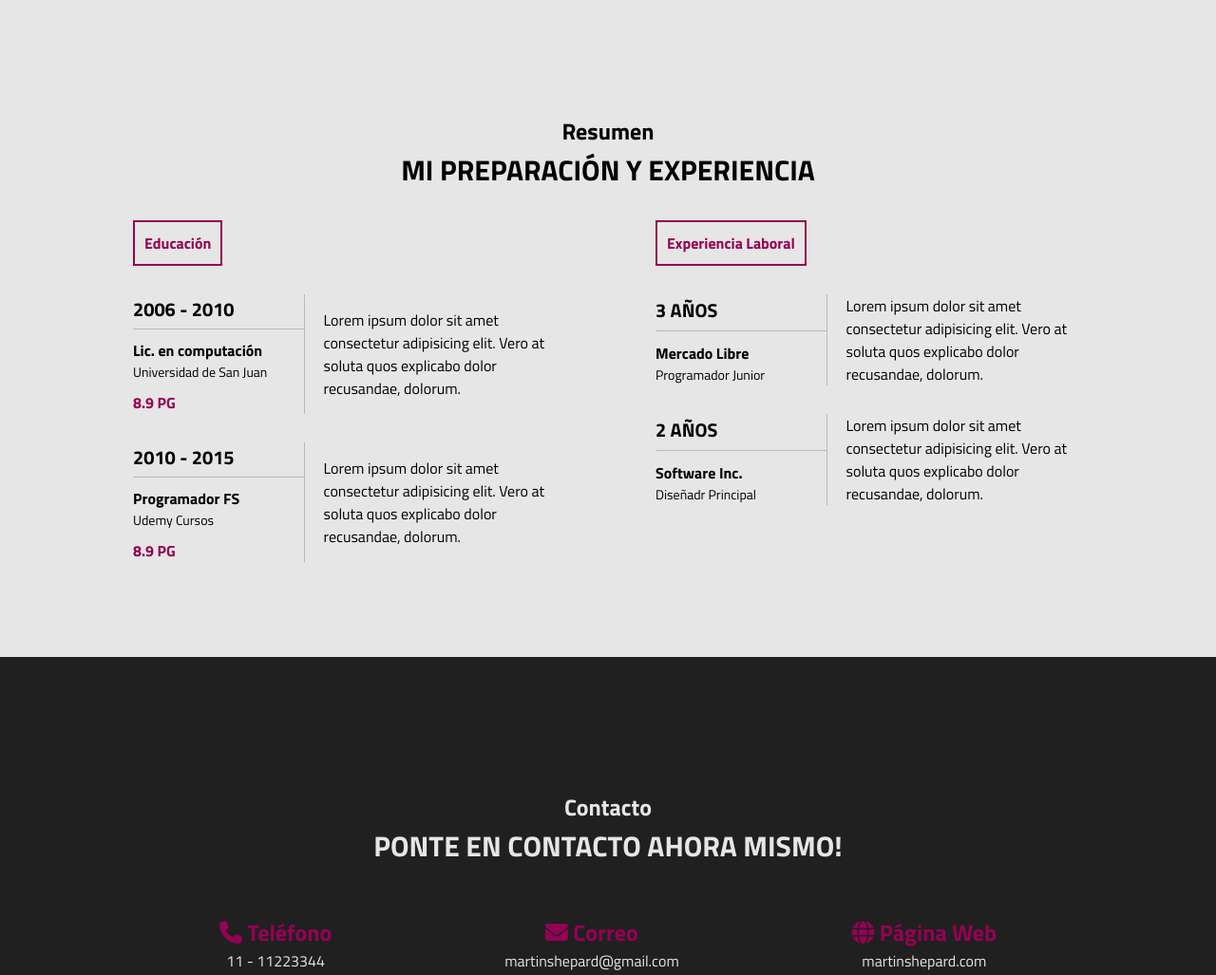
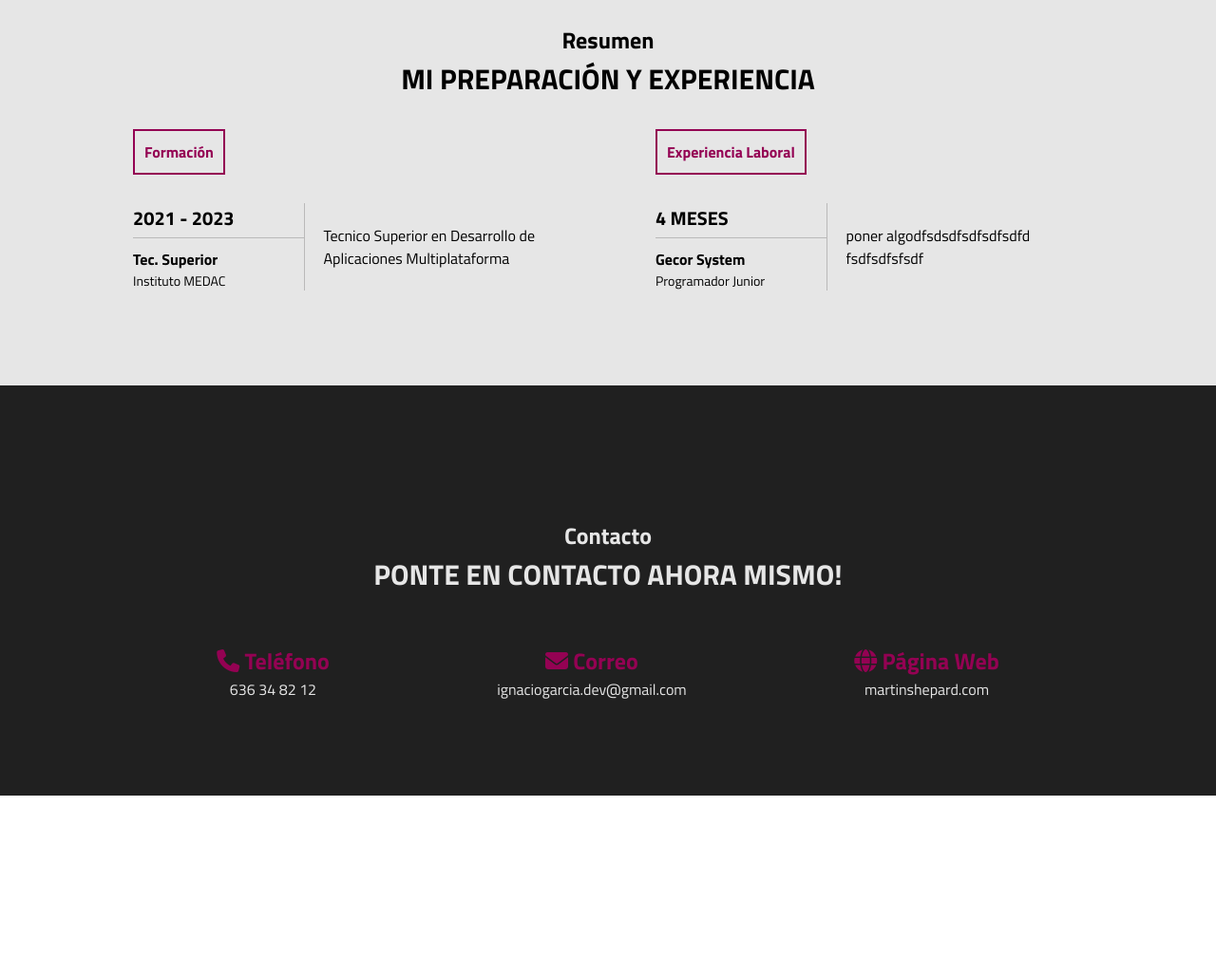
Before and after one commit to NachoGarciap/Curriculum-Vitae-CV, a plain HTML site: page CV/index.html in a window 1280 px wide. Shown: the part 1620-2647 px from the top of the page at 95% size. After the commit the page ends 2458 px from the top, so only its background shows below. Drawn offline with Linux system fonts and the light colour scheme.

Commit message:
arreglos

```diff
--- a/CV/estilo.css
+++ b/CV/estilo.css
@@ -9,7 +9,7 @@ html{
     scroll-behavior: smooth;
 }
 
-/* SECCION INICIO */
+/*----------SECCION INICIO----------*/
 .inicio{
     background: linear-gradient(rgba(0,0,0,.3), rgba(0,0,0,.3)),
     url("img/fondo.jpg");
@@ -22,13 +22,12 @@ html{
     margin: auto;
     text-align: center;
     padding: 0 10px;
-
 }
 .inicio .contenido-seccion header{
     padding: 30px;
-
 }
 
+/*---------------------------------------------------------------------------*/
 /*Menu lateral*/
 .inicio .contenido-seccion header nav{
     position: fixed;
@@ -123,7 +122,8 @@ html{
     top: -100px;
     transform: translateX(-50%);
 }
-/* SECCION SOBRE MI */
+
+/*----------SECCION SOBRE MI----------*/
 .sobremi{
     background-color: #e6e6e6;
     padding: 140px 0 100px 0;
@@ -266,12 +266,7 @@ html{
 .resumen .contenido-seccion .info .col table p{
     font-size: 14px;
 }
-.resumen .contenido-seccion .info .col table .promedio{
-    display: block;
-    color: #940253;
-    margin-top: 10px;
-    font-weight: bold;
-}
+
 .resumen .contenido-seccion .info .col table .descripcion{
     border-left: 1px solid #bab9b9;
     padding-left: 20px;
--- a/CV/index.html
+++ b/CV/index.html
@@ -12,8 +12,7 @@
 </head>
 <body>
 
-    <!-------------------------------------------------------------------->
-    <!-- SECCION INICIO -->
+    <!----------SECCION INICIO---------->
     <section class="inicio" id="inicio">
         <div class="contenido-seccion">
             <header>
@@ -28,19 +27,17 @@
                     <a href="#contacto">Contacto</a>
                 </nav>
                 <div class="logo">
-                    M<span class="color">S</span>
+                    Ignacio<span class="color">García</span>
                 </div>
             </header>
             <div class="info">
-                <h1>MARTIN SHEPARD</h1>
-                <h2>CODIFICADOR, DISEÑADOR, PROFESIONAL</h2>
+                <h1>Ignacio García</h1>
+                <h2>Desarrollador de Aplicaciones Multiplataforma</h2>
                 <div class="redes">
-                    <a href="#"><i class="fa-brands fa-twitter"></i></a>
-                    <a href="#"><i class="fa-brands fa-facebook-f"></i></a>
-                    <a href="#"><i class="fa-brands fa-square-instagram"></i></a>
-                    <a href="#"><i class="fa-brands fa-youtube"></i></a>
-                    <a href="#"><i class="fa-brands fa-linkedin-in"></i></a>
-                    <a href="#"><i class="fa-brands fa-pinterest-p"></i></a>
+                    <a href="#"><i class="fa-brands fa-linkedin"></i></a>
+                    <a href="#"><i class="fa-brands fa-github"></i></a>
+                    <a href="#"><i class="fa-solid fa-envelope"></i></a>
+                    <a href="#"><i class="fa-solid fa-phone"></i></a>
                 </div>
             </div>
             <div class="foto">
@@ -48,44 +45,40 @@
             </div>
         </div>
     </section>
-<!-------------------------------------------------------------------->
-<!-------------------------------------------------------------------->
-    <!-- SECCION SOBRE MI -->
+
+    <!----------SECCION SOBRE MI---------->
     <section class="sobremi" id="sobremi">
         <div class="contenido-seccion">
             <h2 class="titulo-seccion">Sobre Mi</h2>
             <h3>Detalles personales</h3>
 
-            <p class="especial">Me dedico a producir ideas creativas y originales para mis clientes</p>
-            <p>Lorem ipsum dolor sit amet consectetur adipisicing elit. Nemo, nobis! Sit, veniam aut omnis est suscipit itaque tempore fugiat! Repellat, necessitatibus. Neque quis, reprehenderit fugit dolore voluptate nam eum reiciendis!</p>
+            <p class="especial">Recien Graduado como Tecnico Superior en Desarrollo de Aplicaciones Multiplataforma</p>
 
             <div class="fila">
                 <div class="col">
                     <i class="fa-solid fa-user"></i>
                     <span class="titulo-detalle">Perfil</span>
-                    <p>Lorem ipsum dolor sit amet consectetur, adipisicing elit. Officiis, provident esse. Nesciunt quod eveniet dolorem necessitatibus iure, suscipit similique provident fugiat excepturi commodi</p>
+                    <p>Soy una persona proactiva, con ganas de desarrollarme profesionalmente en este sector, responsable y con facilidad para relacionarme</p>
                 </div>
                 <div class="col">
                     <i class="fa-solid fa-location-pin"></i>
                     <span class="titulo-detalle">Ubicación</span>
-                    <p>Lorem ipsum dolor sit amet consectetur, adipisicing elit. Officiis, provident esse. Nesciunt quod eveniet dolorem necessitatibus iure, suscipit similique provident fugiat excepturi commodi</p>
+                    <p>Málaga, España</p>
                 </div>
                 <div class="col">
                     <i class="fa-solid fa-flag"></i>
                     <span class="titulo-detalle">Intereses</span>
-                    <p>Lorem ipsum dolor sit amet consectetur, adipisicing elit. Officiis, provident esse. Nesciunt quod eveniet dolorem necessitatibus iure, suscipit similique provident fugiat excepturi commodi</p>
+                    <p>Me gusta estar informado sobre las nuevas tecnologias y poder seguir renovandome y aprendiendo de ellas</p>
                 </div>
             </div>
         </div>
     </section>
-<!-------------------------------------------------------------------->
-<!-------------------------------------------------------------------->
-    <!-- SECCION HABILIDADES -->
+
+    <!----------SECCION HABILIDADES---------->
     <section class="habilidades" id="habilidades">
         <div class="contenido-seccion">
             <h2 class="titulo-seccion">Mis habilidades</h2>
             <h3>Me especializo en</h3>
-
             <div class="fila">
                 <div class="col">
                     <span>HTML/CSS</span>
@@ -154,47 +147,29 @@
             </div>
         </div>
     </section>
-<!-------------------------------------------------------------------->
-<!-------------------------------------------------------------------->
-    <!-- SECCION RESUMEN -->
+
+    <!----------SECCION RESUMEN---------->
     <section class="resumen" id="resumen">
         <div class="contenido-seccion">
             <h2 class="titulo-seccion">Resumen</h2>
             <h3>Mi preparación y experiencia</h3>
+
             <div class="info">
                 <div class="col">
-                    <span class="titulo">Educación</span>
+                    <span class="titulo">Formación</span>
                     <table>
                         <tr>
                             <td class="datos">
-                                <h3>2006 - 2010</h3>
+                                <h3>2021 - 2023</h3>
                             </td>
                             <td rowspan="2" class="descripcion">
-                                Lorem ipsum dolor sit amet consectetur adipisicing elit. Vero at soluta quos explicabo dolor recusandae, dolorum.
+                                Tecnico Superior en Desarrollo de Aplicaciones Multiplataforma
                             </td>
                         </tr>
                         <tr>
                             <td>
-                                <h4>Lic. en computación</h4>
-                                <p>Universidad de San Juan</p>
-                                <span class="promedio">8.9 PG</span>
-                            </td>
-                        </tr>
-                    </table>
-                    <table>
-                        <tr>
-                            <td class="datos">
-                                <h3>2010 - 2015</h3>
-                            </td>
-                            <td rowspan="2" class="descripcion">
-                                Lorem ipsum dolor sit amet consectetur adipisicing elit. Vero at soluta quos explicabo dolor recusandae, dolorum.
-                            </td>
-                        </tr>
-                        <tr>
-                            <td>
-                                <h4>Programador FS</h4>
-                                <p>Udemy Cursos</p>
-                                <span class="promedio">8.9 PG</span>
+                                <h4>Tec. Superior</h4>
+                                <p>Instituto MEDAC</p>
                             </td>
                         </tr>
                     </table>
@@ -204,33 +179,16 @@
                     <table>
                         <tr>
                             <td class="datos">
-                                <h3>3 Años</h3>
+                                <h3>4 meses</h3>
                             </td>
                             <td rowspan="2" class="descripcion">
-                                Lorem ipsum dolor sit amet consectetur adipisicing elit. Vero at soluta quos explicabo dolor recusandae, dolorum.
+                                poner algodfsdsdfsdfsdfsdfd fsdfsdfsfsdf
                             </td>
                         </tr>
                         <tr>
                             <td>
-                                <h4>Mercado Libre</h4>
+                                <h4>Gecor System</h4>
                                 <p>Programador Junior</p>
-
-                            </td>
-                        </tr>
-                    </table>
-                    <table>
-                        <tr>
-                            <td class="datos">
-                                <h3>2 Años</h3>
-                            </td>
-                            <td rowspan="2" class="descripcion">
-                                Lorem ipsum dolor sit amet consectetur adipisicing elit. Vero at soluta quos explicabo dolor recusandae, dolorum.
-                            </td>
-                        </tr>
-                        <tr>
-                            <td>
-                                <h4>Software Inc.</h4>
-                                <p>Diseñadr Principal</p>
                             </td>
                         </tr>
                     </table>
@@ -252,13 +210,13 @@
                     <h2>
                         <i class="fa-solid fa-phone"></i> Teléfono
                     </h2>
-                    <span class="info-contacto">11 - 11223344</span>
+                    <span class="info-contacto">636 34 82 12</span>
                 </div>
                 <div class="col">
                     <h2>
                         <i class="fa-solid fa-envelope"></i> Correo
                     </h2>
-                    <span class="info-contacto">martinshepard@gmail.com</span>
+                    <span class="info-contacto">ignaciogarcia.dev@gmail.com</span>
                 </div>
                 <div class="col">
                     <h2>
```
Also changed, not shown: 1 other file.
